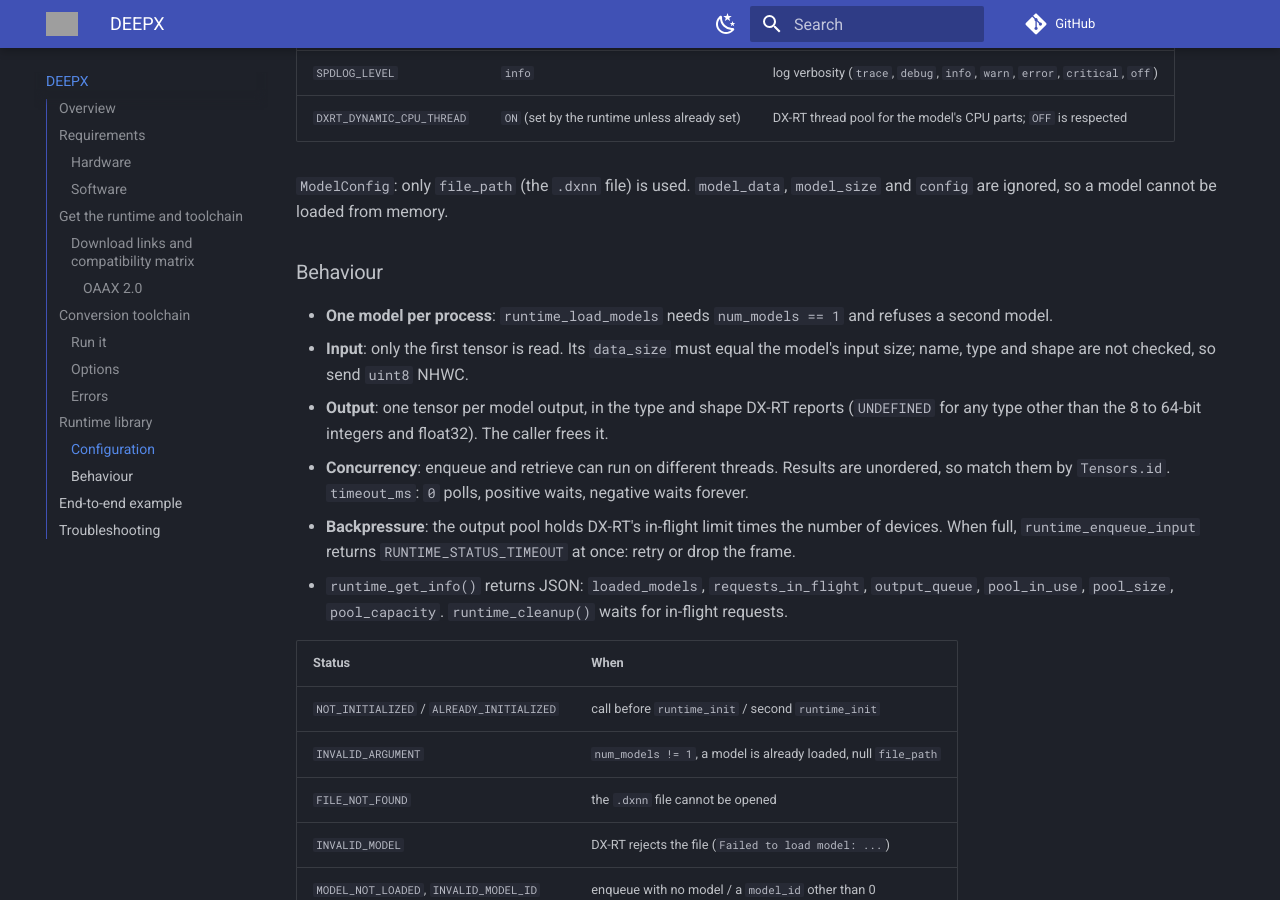
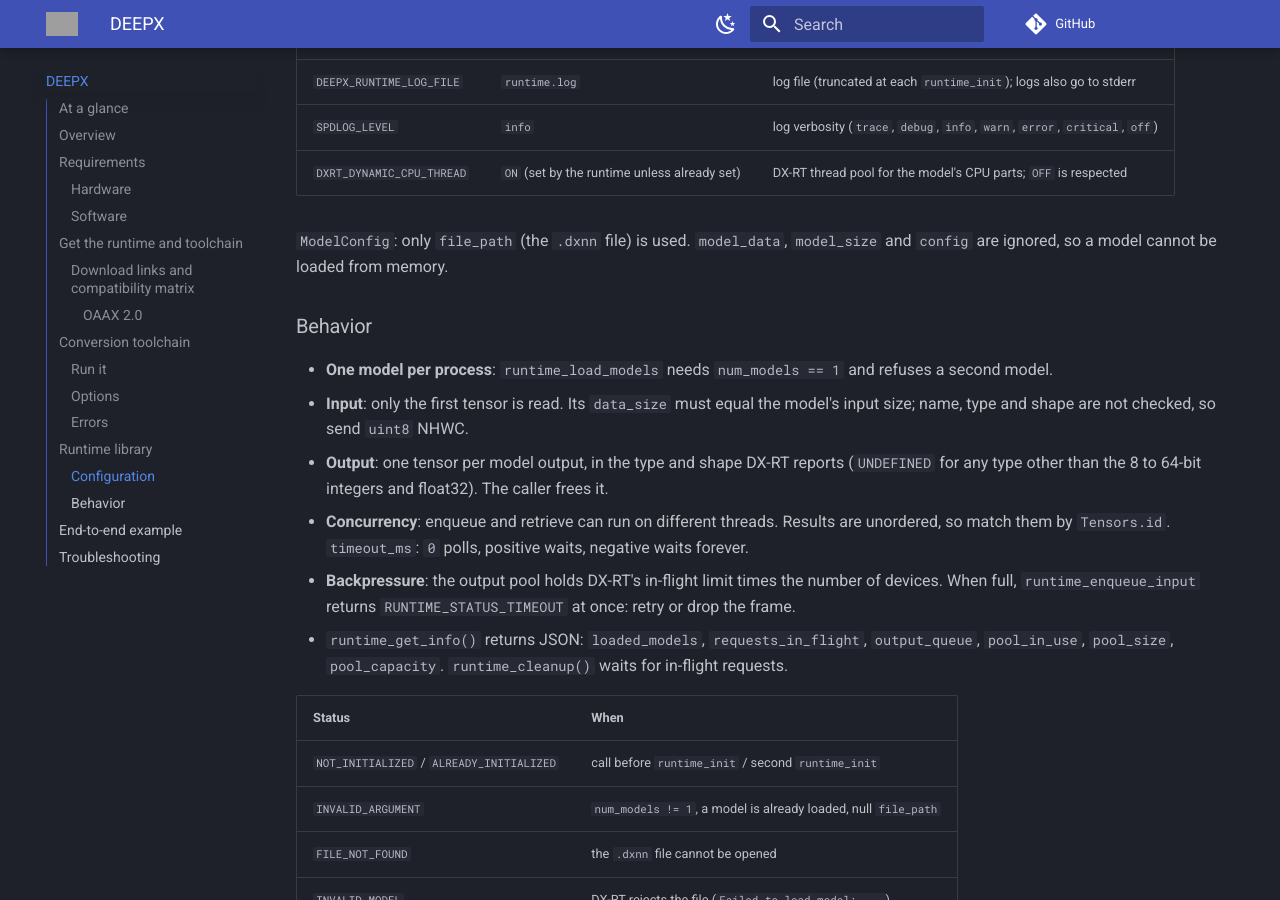
Before and after one commit to OAAX-standard/OAAX, an MkDocs documentation site: the page built from docs/DEEPX.md, in a window 1280 px wide and 900 px high, scrolled down 4971 px. Built offline with MkDocs 1.6.1 and Material for MkDocs 9.7.7, drawn with Linux system fonts in a browser that asks for light colours; comment, search, counter and statistics services are not loaded; grey boxes are pictures that could not be loaded.

Commit message:
docs(deepx): add the At a glance heading and use US spelling like the other pages
Co-Authored-By: Claude Sonnet 5.5 <noreply@anthropic.com>
Claude-Session: https://claude.ai/code/session_01M2u3w5YV2HbmweduNp4Xok
Signed-off-by: Ayoub Assis <79724149+ayoubassis@users.noreply.github.com>

```diff
--- a/docs/DEEPX.md
+++ b/docs/DEEPX.md
@@ -1,7 +1,9 @@
 > **📦 Implementation details**
 > You can find the implementation of the DEEPX NPUs runtime & toolchain in the [Github repository](https://github.com/OAAX-standard/deepx-acceleration){:target="_blank"}. This page describes its latest release, [v2.0.0](https://github.com/OAAX-standard/deepx-acceleration/releases/tag/v2.0.0){:target="_blank"}.
 
-| At a glance | |
+## At a glance
+
+| | |
 | --- | --- |
 | Accelerator | DEEPX NPUs **DX-M1** and **DX-H1** (PCIe / M.2 cards) |
 | Engine | DX-RT **3.3.2**, one runtime build per Ubuntu version and CPU architecture |
@@ -165,7 +167,7 @@ The runtime implements the [OAAX 2.0 interface](https://github.com/OAAX-standard
 
 `ModelConfig`: only `file_path` (the `.dxnn` file) is used. `model_data`, `model_size` and `config` are ignored, so a model cannot be loaded from memory.
 
-### Behaviour
+### Behavior
 
 - **One model per process**: `runtime_load_models` needs `num_models == 1` and refuses a second model.
 - **Input**: only the first tensor is read. Its `data_size` must equal the model's input size; name, type and shape are not checked, so send `uint8` NHWC.
```
